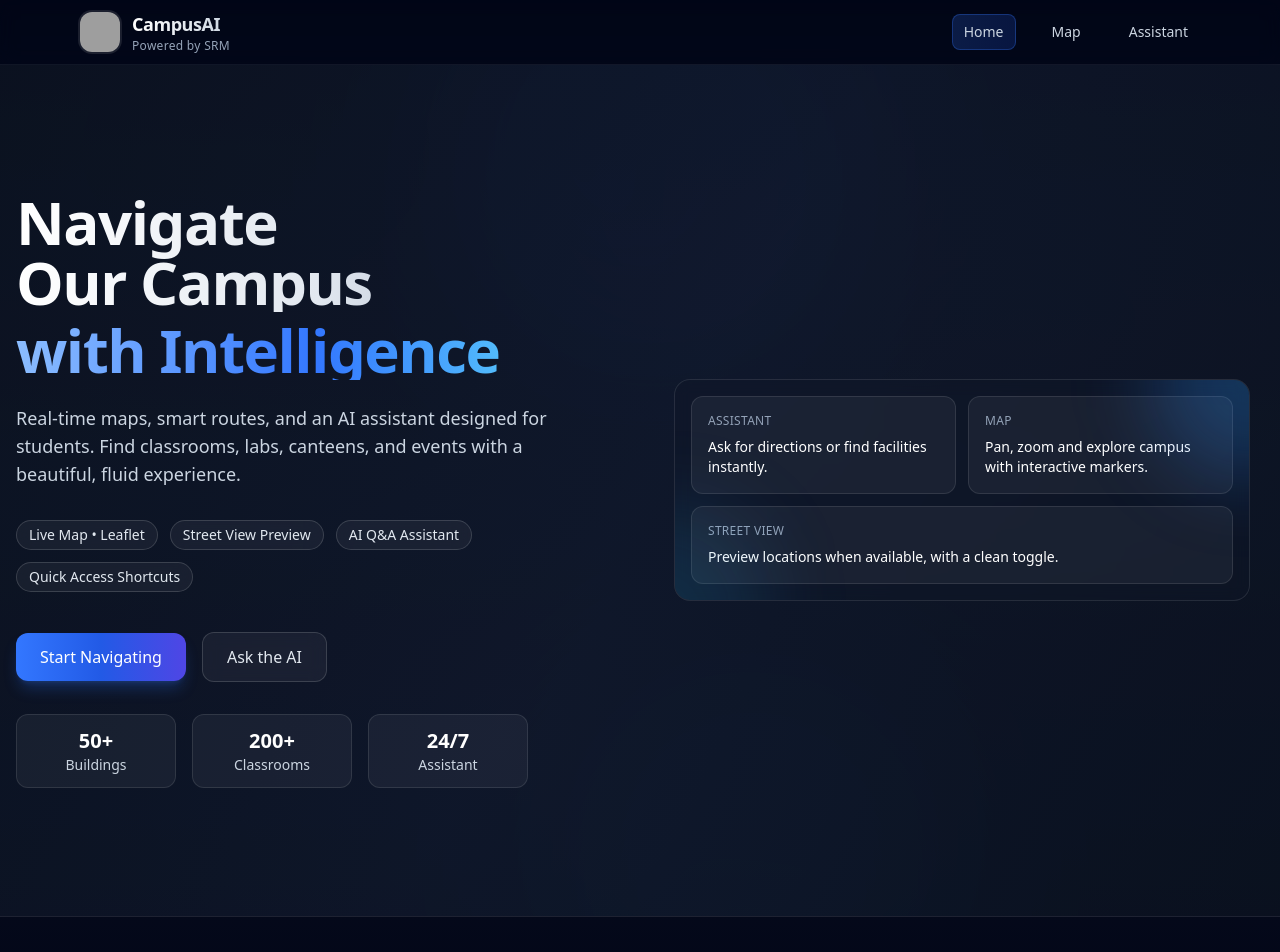
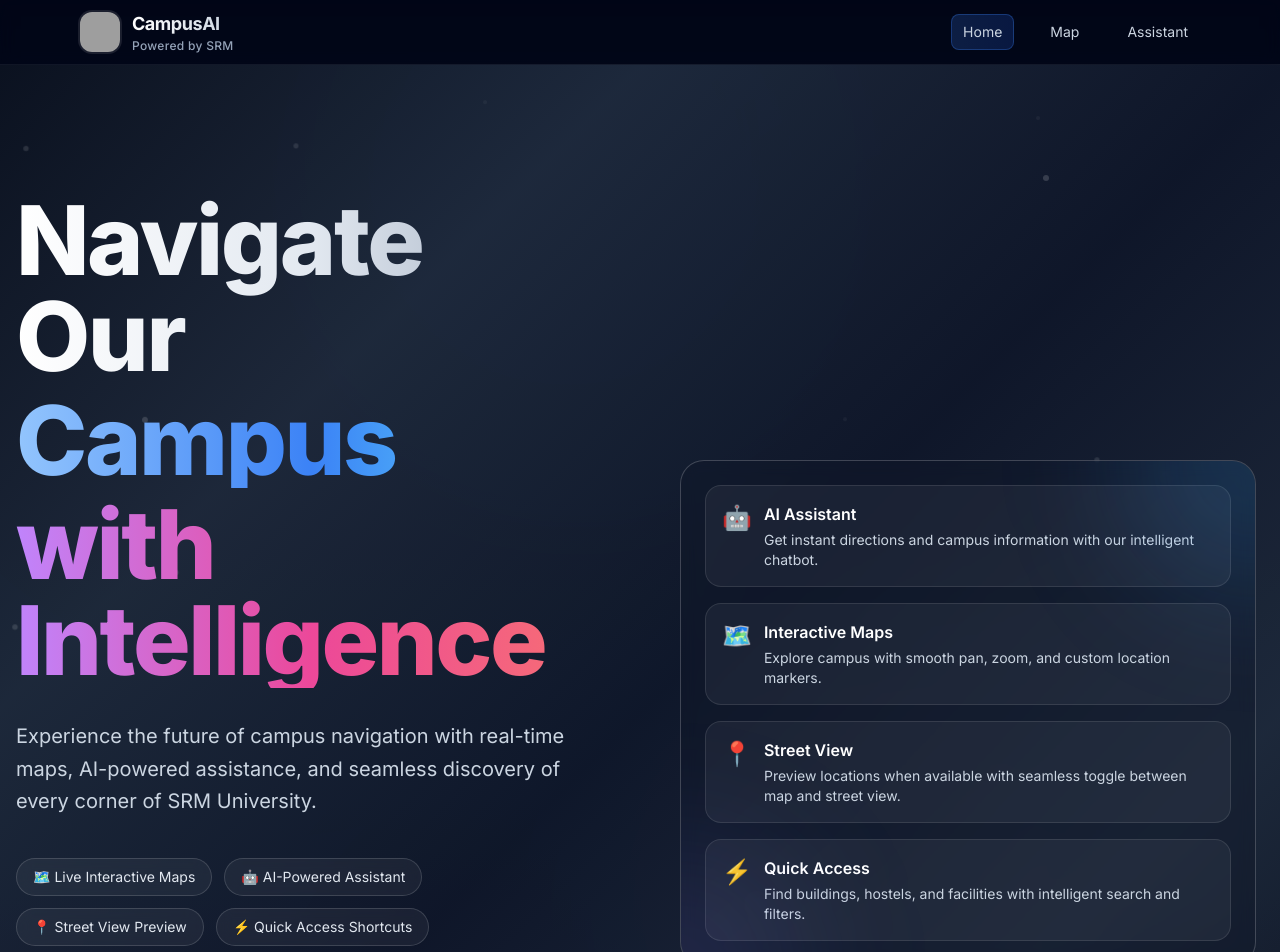
Before and after one commit to Harshitjain-307/SRM-Campus-Navigation-System-, a React (Vite) app: page / in a window 1280 px wide. Shown: the top 952 px of the page. Built offline with nearby package versions, Linux system fonts and the light colour scheme; grey boxes are pictures that could not be loaded.

Commit message:
modified ui

```diff
--- a/src/index.css
+++ b/src/index.css
@@ -1,6 +1,27 @@
+@import url('https://fonts.googleapis.com/css2?family=Inter:wght@300;400;500;600;700;800;900&display=swap');
 @tailwind base;
 @tailwind components;
 @tailwind utilities;
+
+@layer base {
+  html {
+    font-family: 'Inter', system-ui, sans-serif;
+  }
+
+  body {
+    @apply bg-slate-950 text-slate-100 antialiased;
+  }
+}
+
+@layer components {
+  .glass-effect {
+    @apply backdrop-blur-md bg-white/5 border border-white/10;
+  }
+
+  .gradient-text {
+    @apply bg-gradient-to-r from-brand-400 to-cyan-400 bg-clip-text text-transparent;
+  }
+}
 
 :root {
   color-scheme: light dark;
--- a/src/pages/LandingPage.tsx
+++ b/src/pages/LandingPage.tsx
@@ -1,130 +1,221 @@
 import { Link } from 'react-router-dom'
-import { motion } from 'framer-motion'
+import { motion, useScroll, useTransform } from 'framer-motion'
+import { useEffect, useRef } from 'react'
 
 export default function LandingPage() {
+  const containerRef = useRef<HTMLDivElement>(null)
+  const { scrollYProgress } = useScroll({
+    target: containerRef,
+    offset: ["start start", "end start"]
+  })
+
+  const y = useTransform(scrollYProgress, [0, 1], ["0%", "50%"])
+  const opacity = useTransform(scrollYProgress, [0, 0.5], [1, 0])
+
   return (
-    <section className="relative isolate">
+    <section ref={containerRef} className="relative isolate min-h-screen overflow-hidden">
       <AnimatedBackground />
 
-      <div className="mx-auto max-w-7xl px-4 py-24 md:py-32">
-        <div className="grid items-center gap-10 md:grid-cols-2">
+      {/* Floating particles */}
+      <FloatingParticles />
+
+      {/* Hero content */}
+      <div className="relative z-10 mx-auto max-w-7xl px-4 py-24 md:py-32">
+        <div className="grid items-center gap-16 md:grid-cols-2">
           {/* Left: Hero copy */}
-          <div>
-            <motion.h1
-              className="text-balance text-4xl font-extrabold tracking-tight sm:text-6xl"
+          <motion.div
+            initial={{ opacity: 0, x: -50 }}
+            animate={{ opacity: 1, x: 0 }}
+            transition={{ duration: 0.8, ease: "easeOut" }}
+          >
+            {/* Main heading with staggered animation */}
+            <motion.div
+              initial={{ opacity: 0, y: 30 }}
+              animate={{ opacity: 1, y: 0 }}
+              transition={{ duration: 0.8, delay: 0.2 }}
+            >
+              <h1 className="text-balance text-5xl font-extrabold tracking-tight sm:text-7xl lg:text-8xl">
+                <motion.span
+                  className="block bg-gradient-to-r from-white via-slate-200 to-slate-400 bg-clip-text text-transparent"
                   initial={{ opacity: 0, y: 20 }}
                   animate={{ opacity: 1, y: 0 }}
-              transition={{ duration: 0.6 }}
+                  transition={{ duration: 0.8, delay: 0.4 }}
                 >
-              <span className="block bg-gradient-to-r from-white via-slate-200 to-slate-400 bg-clip-text text-transparent">
-                Navigate Our Campus
-              </span>
-              <span className="mt-2 block bg-gradient-to-r from-brand-300 via-brand-500 to-cyan-300 bg-clip-text text-transparent">
-                with Intelligence
-              </span>
-            </motion.h1>
-
-            <motion.p
-              className="mt-6 max-w-xl text-lg text-slate-300"
+                  Navigate Our
+                </motion.span>
+                <motion.span
+                  className="mt-2 block bg-gradient-to-r from-brand-300 via-brand-500 to-cyan-300 bg-clip-text text-transparent"
                   initial={{ opacity: 0, y: 20 }}
                   animate={{ opacity: 1, y: 0 }}
-              transition={{ duration: 0.6, delay: 0.1 }}
+                  transition={{ duration: 0.8, delay: 0.6 }}
                 >
-              Real-time maps, smart routes, and an AI assistant designed for students. Find classrooms, labs, canteens, and events with a beautiful, fluid experience.
+                  Campus
+                </motion.span>
+                <motion.span
+                  className="mt-2 block bg-gradient-to-r from-purple-400 via-pink-500 to-red-400 bg-clip-text text-transparent"
+                  initial={{ opacity: 0, y: 20 }}
+                  animate={{ opacity: 1, y: 0 }}
+                  transition={{ duration: 0.8, delay: 0.8 }}
+                >
+                  with Intelligence
+                </motion.span>
+              </h1>
+            </motion.div>
+
+            {/* Description */}
+            <motion.p
+              className="mt-8 max-w-xl text-xl text-slate-300 leading-relaxed"
+              initial={{ opacity: 0, y: 20 }}
+              animate={{ opacity: 1, y: 0 }}
+              transition={{ duration: 0.8, delay: 1.0 }}
+            >
+              Experience the future of campus navigation with real-time maps, AI-powered assistance, and seamless discovery of every corner of SRM University.
             </motion.p>
 
-            {/* Feature badges */}
+            {/* Feature badges with staggered animation */}
             <motion.ul
-              className="mt-8 flex flex-wrap items-center gap-3 text-sm"
-              initial={{ opacity: 0, y: 10 }}
+              className="mt-10 flex flex-wrap items-center gap-3 text-sm"
+              initial={{ opacity: 0, y: 20 }}
               animate={{ opacity: 1, y: 0 }}
-              transition={{ duration: 0.5, delay: 0.15 }}
+              transition={{ duration: 0.8, delay: 1.2 }}
             >
               {[
-                'Live Map • Leaflet',
-                'Street View Preview',
-                'AI Q&A Assistant',
-                'Quick Access Shortcuts',
-              ].map((feat) => (
-                <li
+                '🗺️ Live Interactive Maps',
+                '🤖 AI-Powered Assistant',
+                '📍 Street View Preview',
+                '⚡ Quick Access Shortcuts',
+              ].map((feat, index) => (
+                <motion.li
                   key={feat}
-                  className="rounded-full border border-white/15 bg-white/5 px-3 py-1 text-slate-200 backdrop-blur hover:border-brand-500/40"
+                  initial={{ opacity: 0, scale: 0.8 }}
+                  animate={{ opacity: 1, scale: 1 }}
+                  transition={{ duration: 0.5, delay: 1.4 + index * 0.1 }}
+                  whileHover={{ scale: 1.05, y: -2 }}
+                  className="rounded-full border border-white/15 bg-white/5 px-4 py-2 text-slate-200 backdrop-blur hover:border-brand-500/40 hover:bg-white/10 transition-all duration-300"
                 >
                   {feat}
-                </li>
+                </motion.li>
               ))}
             </motion.ul>
 
-            {/* CTAs */}
+            {/* CTAs with enhanced animations */}
             <motion.div
-              className="mt-10 flex flex-wrap items-center gap-4"
+              className="mt-12 flex flex-wrap items-center gap-6"
               initial={{ opacity: 0, y: 20 }}
               animate={{ opacity: 1, y: 0 }}
-              transition={{ duration: 0.6, delay: 0.2 }}
+              transition={{ duration: 0.8, delay: 1.6 }}
+            >
+              <motion.div
+                whileHover={{ scale: 1.05 }}
+                whileTap={{ scale: 0.95 }}
+                className="group relative"
               >
                 <Link
                   to="/map"
-                className="group relative rounded-xl bg-gradient-to-r from-brand-500 via-brand-600 to-indigo-600 px-6 py-3 text-white shadow-lg shadow-brand-500/25 transition hover:scale-[1.02]"
+                  className="relative inline-flex items-center rounded-xl bg-gradient-to-r from-brand-500 via-brand-600 to-indigo-600 px-8 py-4 text-lg font-semibold text-white shadow-2xl shadow-brand-500/25 transition-all duration-300 hover:shadow-brand-500/40"
                 >
                   <span className="relative z-10">Start Navigating</span>
-                <span className="absolute inset-0 rounded-xl bg-gradient-to-r from-white/10 to-white/0 opacity-0 transition group-hover:opacity-100" />
+                  <motion.div
+                    className="absolute inset-0 rounded-xl bg-gradient-to-r from-white/20 to-white/0 opacity-0 transition-opacity duration-300 group-hover:opacity-100"
+                    initial={false}
+                  />
+                  <motion.div
+                    className="absolute -inset-1 rounded-xl bg-gradient-to-r from-brand-400 to-indigo-500 opacity-0 blur transition-opacity duration-300 group-hover:opacity-100"
+                    initial={false}
+                  />
                 </Link>
+              </motion.div>
+
+              <motion.div
+                whileHover={{ scale: 1.05 }}
+                whileTap={{ scale: 0.95 }}
+              >
                 <Link
                   to="/assistant"
-                className="rounded-xl border border-white/15 bg-white/5 px-6 py-3 text-slate-200 backdrop-blur transition hover:border-brand-500/40 hover:text-white"
+                  className="inline-flex items-center rounded-xl border border-white/20 bg-white/5 px-8 py-4 text-lg font-semibold text-slate-200 backdrop-blur transition-all duration-300 hover:border-brand-500/40 hover:bg-white/10 hover:text-white"
                 >
                   Ask the AI
                 </Link>
               </motion.div>
+            </motion.div>
 
-            {/* Social proof / stats */}
+            {/* Stats with staggered animation */}
             <motion.div
-              className="mt-8 grid w-full max-w-lg grid-cols-3 gap-4 text-center text-sm text-slate-300"
-              initial={{ opacity: 0, y: 10 }}
+              className="mt-16 grid w-full max-w-lg grid-cols-3 gap-6"
+              initial={{ opacity: 0, y: 20 }}
               animate={{ opacity: 1, y: 0 }}
-              transition={{ duration: 0.5, delay: 0.25 }}
+              transition={{ duration: 0.8, delay: 1.8 }}
             >
-              <div className="rounded-xl border border-white/10 bg-white/5 p-3">
-                <p className="text-xl font-bold text-white">50+</p>
-                <p>Buildings</p>
+              {[
+                { number: '50+', label: 'Buildings' },
+                { number: '200+', label: 'Classrooms' },
+                { number: '24/7', label: 'AI Assistant' },
+              ].map((stat, index) => (
+                <motion.div
+                  key={stat.label}
+                  initial={{ opacity: 0, y: 20 }}
+                  animate={{ opacity: 1, y: 0 }}
+                  transition={{ duration: 0.5, delay: 2.0 + index * 0.1 }}
+                  whileHover={{ scale: 1.05, y: -5 }}
+                  className="rounded-2xl border border-white/10 bg-white/5 p-6 text-center backdrop-blur transition-all duration-300 hover:border-brand-500/30 hover:bg-white/10"
+                >
+                  <motion.p
+                    className="text-3xl font-bold text-white"
+                    initial={{ scale: 0 }}
+                    animate={{ scale: 1 }}
+                    transition={{ duration: 0.5, delay: 2.2 + index * 0.1, type: "spring" }}
+                  >
+                    {stat.number}
+                  </motion.p>
+                  <p className="mt-2 text-sm text-slate-300">{stat.label}</p>
+                </motion.div>
+              ))}
+            </motion.div>
+          </motion.div>
+
+          {/* Right: Floating preview cards */}
+          <motion.div
+            className="relative mx-auto w-full max-w-xl"
+            initial={{ opacity: 0, x: 50 }}
+            animate={{ opacity: 1, x: 0 }}
+            transition={{ duration: 0.8, delay: 0.4 }}
+          >
+            <motion.div
+              className="relative overflow-hidden rounded-3xl border border-white/20 bg-slate-900/40 p-6 backdrop-blur"
+              whileHover={{ scale: 1.02 }}
+              transition={{ duration: 0.3 }}
+            >
+              {/* Background effects */}
+              <div className="pointer-events-none absolute -right-32 -top-32 h-64 w-64 rounded-full bg-gradient-to-tr from-brand-500/20 to-cyan-400/15 blur-3xl" />
+              <div className="pointer-events-none absolute -bottom-32 -left-32 h-64 w-64 rounded-full bg-gradient-to-tr from-purple-500/15 to-brand-400/10 blur-3xl" />
+
+              {/* Feature cards with staggered animation */}
+              <div className="grid gap-4">
+                {[
+                  { icon: '🤖', title: 'AI Assistant', desc: 'Get instant directions and campus information with our intelligent chatbot.' },
+                  { icon: '🗺️', title: 'Interactive Maps', desc: 'Explore campus with smooth pan, zoom, and custom location markers.' },
+                  { icon: '📍', title: 'Street View', desc: 'Preview locations when available with seamless toggle between map and street view.' },
+                  { icon: '⚡', title: 'Quick Access', desc: 'Find buildings, hostels, and facilities with intelligent search and filters.' },
+                ].map((feature, index) => (
+                  <motion.div
+                    key={feature.title}
+                    initial={{ opacity: 0, x: 30 }}
+                    animate={{ opacity: 1, x: 0 }}
+                    transition={{ duration: 0.5, delay: 0.8 + index * 0.1 }}
+                    whileHover={{ x: 5 }}
+                    className="rounded-2xl border border-white/10 bg-white/5 p-4 transition-all duration-300 hover:border-brand-500/30 hover:bg-white/10"
+                  >
+                    <div className="flex items-start gap-3">
+                      <span className="text-2xl">{feature.icon}</span>
+                      <div>
+                        <h3 className="font-semibold text-white">{feature.title}</h3>
+                        <p className="mt-1 text-sm text-slate-300">{feature.desc}</p>
                       </div>
-              <div className="rounded-xl border border-white/10 bg-white/5 p-3">
-                <p className="text-xl font-bold text-white">200+</p>
-                <p>Classrooms</p>
-              </div>
-              <div className="rounded-xl border border-white/10 bg-white/5 p-3">
-                <p className="text-xl font-bold text-white">24/7</p>
-                <p>Assistant</p>
                     </div>
                   </motion.div>
+                ))}
               </div>
-
-          {/* Right: Floating preview card */}
-          <motion.div
-            className="relative mx-auto w-full max-w-xl"
-            initial={{ opacity: 0, y: 30, scale: 0.98 }}
-            animate={{ opacity: 1, y: 0, scale: 1 }}
-            transition={{ duration: 0.6, delay: 0.15 }}
-          >
-            <div className="relative overflow-hidden rounded-2xl border border-white/10 bg-slate-900/40 p-4 backdrop-blur">
-              <div className="pointer-events-none absolute -right-24 -top-24 h-48 w-48 rounded-full bg-gradient-to-tr from-brand-500/30 to-cyan-400/20 blur-2xl" />
-              <div className="pointer-events-none absolute -bottom-24 -left-24 h-48 w-48 rounded-full bg-gradient-to-tr from-cyan-500/20 to-brand-400/10 blur-2xl" />
-
-              <div className="grid gap-3 sm:grid-cols-2">
-                <div className="rounded-xl border border-white/10 bg-white/5 p-4">
-                  <p className="text-xs uppercase tracking-wide text-slate-400">Assistant</p>
-                  <p className="mt-2 text-sm text-white">Ask for directions or find facilities instantly.</p>
-                </div>
-                <div className="rounded-xl border border-white/10 bg-white/5 p-4">
-                  <p className="text-xs uppercase tracking-wide text-slate-400">Map</p>
-                  <p className="mt-2 text-sm text-white">Pan, zoom and explore campus with interactive markers.</p>
-                </div>
-                <div className="rounded-xl border border-white/10 bg-white/5 p-4 sm:col-span-2">
-                  <p className="text-xs uppercase tracking-wide text-slate-400">Street View</p>
-                  <p className="mt-2 text-sm text-white">Preview locations when available, with a clean toggle.</p>
-                </div>
-              </div>
-            </div>
+            </motion.div>
           </motion.div>
         </div>
       </div>
@@ -135,23 +226,74 @@ export default function LandingPage() {
 function AnimatedBackground() {
   return (
     <div aria-hidden className="absolute inset-0 -z-10 overflow-hidden">
-      {/* Moving gradient orbs */}
+      {/* Multiple moving gradient orbs */}
       <motion.div
-        className="absolute -top-32 left-1/3 h-[28rem] w-[28rem] -translate-x-1/2 rounded-full bg-gradient-to-tr from-brand-600/25 to-brand-400/20 blur-3xl"
-        animate={{ rotate: 360 }}
-        transition={{ repeat: Infinity, duration: 40, ease: 'linear' }}
+        className="absolute -top-40 left-1/4 h-[32rem] w-[32rem] -translate-x-1/2 rounded-full bg-gradient-to-tr from-brand-600/20 to-brand-400/15 blur-3xl"
+        animate={{
+          rotate: 360,
+          scale: [1, 1.1, 1],
+        }}
+        transition={{
+          rotate: { repeat: Infinity, duration: 50, ease: "linear" },
+          scale: { repeat: Infinity, duration: 8, ease: "easeInOut" }
+        }}
       />
       <motion.div
-        className="absolute -bottom-40 right-1/4 h-[26rem] w-[26rem] rounded-full bg-gradient-to-tr from-cyan-500/20 to-brand-400/15 blur-3xl"
-        animate={{ rotate: -360 }}
-        transition={{ repeat: Infinity, duration: 50, ease: 'linear' }}
+        className="absolute -bottom-40 right-1/4 h-[28rem] w-[28rem] rounded-full bg-gradient-to-tr from-cyan-500/15 to-brand-400/10 blur-3xl"
+        animate={{
+          rotate: -360,
+          scale: [1, 0.9, 1],
+        }}
+        transition={{
+          rotate: { repeat: Infinity, duration: 60, ease: "linear" },
+          scale: { repeat: Infinity, duration: 10, ease: "easeInOut" }
+        }}
+      />
+      <motion.div
+        className="absolute top-1/2 left-1/2 h-[24rem] w-[24rem] -translate-x-1/2 -translate-y-1/2 rounded-full bg-gradient-to-tr from-purple-500/10 to-pink-500/10 blur-3xl"
+        animate={{
+          rotate: 360,
+          scale: [1, 1.2, 1],
+        }}
+        transition={{
+          rotate: { repeat: Infinity, duration: 40, ease: "linear" },
+          scale: { repeat: Infinity, duration: 6, ease: "easeInOut" }
+        }}
       />
 
-      {/* Subtle textured background */}
-      <div className="absolute inset-0 bg-[radial-gradient(ellipse_at_20%_10%,rgba(255,255,255,0.06),transparent_40%),radial-gradient(ellipse_at_80%_30%,rgba(255,255,255,0.05),transparent_40%),radial-gradient(ellipse_at_40%_80%,rgba(255,255,255,0.04),transparent_40%)]" />
+      {/* Enhanced textured background */}
+      <div className="absolute inset-0 bg-[radial-gradient(ellipse_at_20%_10%,rgba(255,255,255,0.08),transparent_40%),radial-gradient(ellipse_at_80%_30%,rgba(255,255,255,0.06),transparent_40%),radial-gradient(ellipse_at_40%_80%,rgba(255,255,255,0.05),transparent_40%)]" />
 
-      {/* Base background tint */}
-      <div className="absolute inset-0 bg-[linear-gradient(120deg,#0b1220_0%,#0f172a_50%,#0b1220_100%)] opacity-90" />
+      {/* Base background with enhanced gradient */}
+      <div className="absolute inset-0 bg-[linear-gradient(135deg,#0b1220_0%,#1e293b_25%,#0f172a_50%,#1e293b_75%,#0b1220_100%)] opacity-95" />
     </div>
   )
 }
+
+function FloatingParticles() {
+  return (
+    <div className="absolute inset-0 pointer-events-none">
+      {[...Array(20)].map((_, i) => (
+        <motion.div
+          key={i}
+          className="absolute h-1 w-1 rounded-full bg-white/20"
+          style={{
+            left: `${Math.random() * 100}%`,
+            top: `${Math.random() * 100}%`,
+          }}
+          animate={{
+            y: [0, -30, 0],
+            opacity: [0.2, 0.8, 0.2],
+            scale: [1, 1.5, 1],
+          }}
+          transition={{
+            duration: 3 + Math.random() * 2,
+            repeat: Infinity,
+            delay: Math.random() * 2,
+            ease: "easeInOut",
+          }}
+        />
+      ))}
+    </div>
+  )
+}
--- a/tailwind.config.js
+++ b/tailwind.config.js
@@ -1,23 +1,34 @@
 /** @type {import('tailwindcss').Config} */
 export default {
   content: [
-    './index.html',
-    './src/**/*.{js,ts,jsx,tsx}',
+    "./index.html",
+    "./src/**/*.{js,ts,jsx,tsx}",
   ],
   theme: {
     extend: {
       colors: {
         brand: {
-          50: '#eef6ff',
-          100: '#d9ecff',
-          200: '#b6d8ff',
-          300: '#8bbdff',
-          400: '#5a9aff',
-          500: '#3377ff',
-          600: '#225ae6',
-          700: '#1a47b3',
-          800: '#183f8c',
-          900: '#17386f',
+          300: '#93c5fd',
+          400: '#60a5fa',
+          500: '#3b82f6',
+          600: '#2563eb',
+        }
+      },
+      fontFamily: {
+        sans: ['Inter', 'system-ui', 'sans-serif'],
+      },
+      animation: {
+        'float': 'float 6s ease-in-out infinite',
+        'glow': 'glow 2s ease-in-out infinite alternate',
+      },
+      keyframes: {
+        float: {
+          '0%, 100%': { transform: 'translateY(0px)' },
+          '50%': { transform: 'translateY(-20px)' },
+        },
+        glow: {
+          '0%': { boxShadow: '0 0 20px rgba(59, 130, 246, 0.5)' },
+          '100%': { boxShadow: '0 0 30px rgba(59, 130, 246, 0.8)' },
         }
       }
     },
```
Lines whose indentation alone changed are shown as unchanged.
